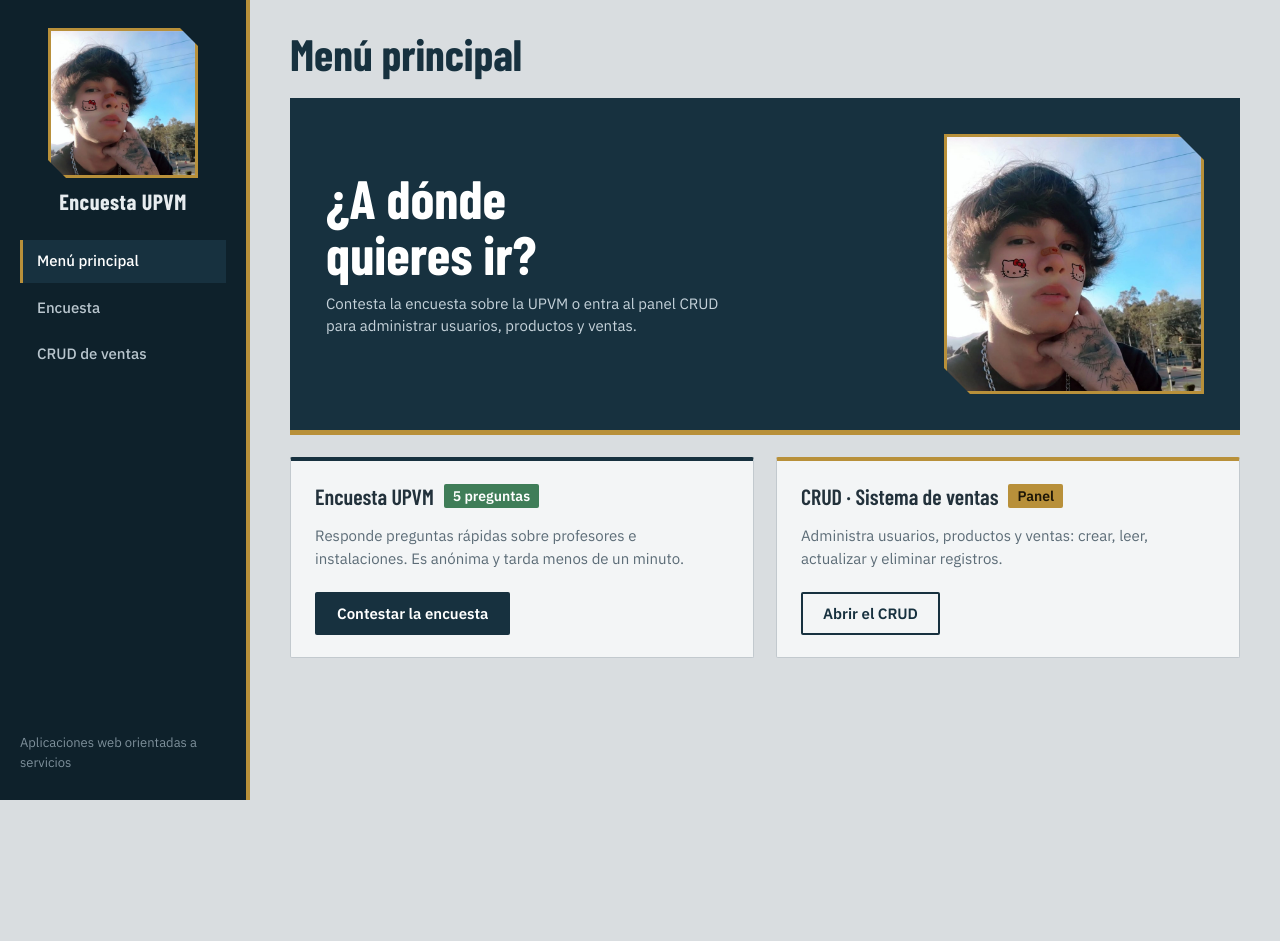
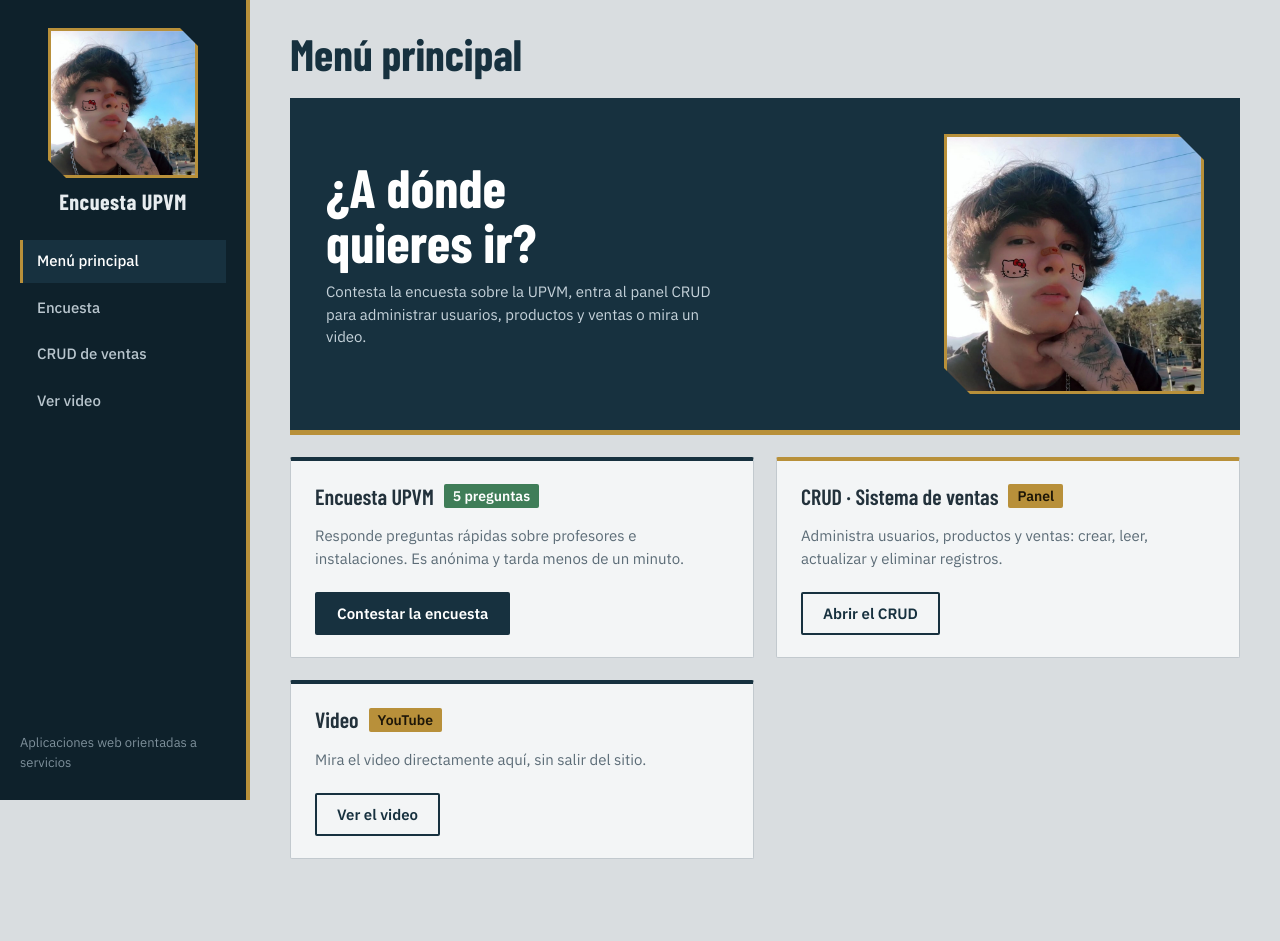
Before and after one commit to brunodiaz56419-png/pagina, a PHP site: page / in a window 1280 px wide. Before the commit the page ends 800 px from the top, so only its background shows below. Run offline with PHP 8.4, Linux system fonts and the light colour scheme.

Commit message:
Update index.php

```diff
--- a/index.php
+++ b/index.php
@@ -7,7 +7,7 @@
 <link rel="preconnect" href="https://fonts.googleapis.com">
 <link rel="preconnect" href="https://fonts.gstatic.com" crossorigin>
 <link href="https://fonts.googleapis.com/css2?family=Barlow+Condensed:wght@600;700&family=IBM+Plex+Sans:wght@400;500;600&display=swap" rel="stylesheet">
-<link rel="stylesheet" href="style.css?v=3">
+<link rel="stylesheet" href="style.css?v=4">
 </head>
 <body>
 
@@ -20,6 +20,7 @@
     <a href="index.php" class="activo">Menú principal</a>
     <a href="encuesta.html">Encuesta</a>
     <a href="crud.php">CRUD de ventas</a>
+    <a href="video.html">Ver video</a>
   </nav>
   <p class="marca">Aplicaciones web orientadas a servicios</p>
 </aside>
@@ -30,7 +31,7 @@
   <section class="portada">
     <div class="portada-texto">
       <h2>¿A dónde<br>quieres ir?</h2>
-      <p>Contesta la encuesta sobre la UPVM o entra al panel CRUD para administrar usuarios, productos y ventas.</p>
+      <p>Contesta la encuesta sobre la UPVM, entra al panel CRUD para administrar usuarios, productos y ventas o mira un video.</p>
     </div>
     <img class="portada-foto" src="perfil.jpg" alt="Mi foto">
   </section>
@@ -46,6 +47,11 @@
       <p>Administra usuarios, productos y ventas: crear, leer, actualizar y eliminar registros.</p>
       <a class="btn btn-sec" href="crud.php">Abrir el CRUD</a>
     </article>
+    <article class="panel video">
+      <h3>Video <span class="tag tag-act">YouTube</span></h3>
+      <p>Mira el video directamente aquí, sin salir del sitio.</p>
+      <a class="btn btn-sec" href="video.html">Ver el video</a>
+    </article>
   </section>
 </main>
 
```
